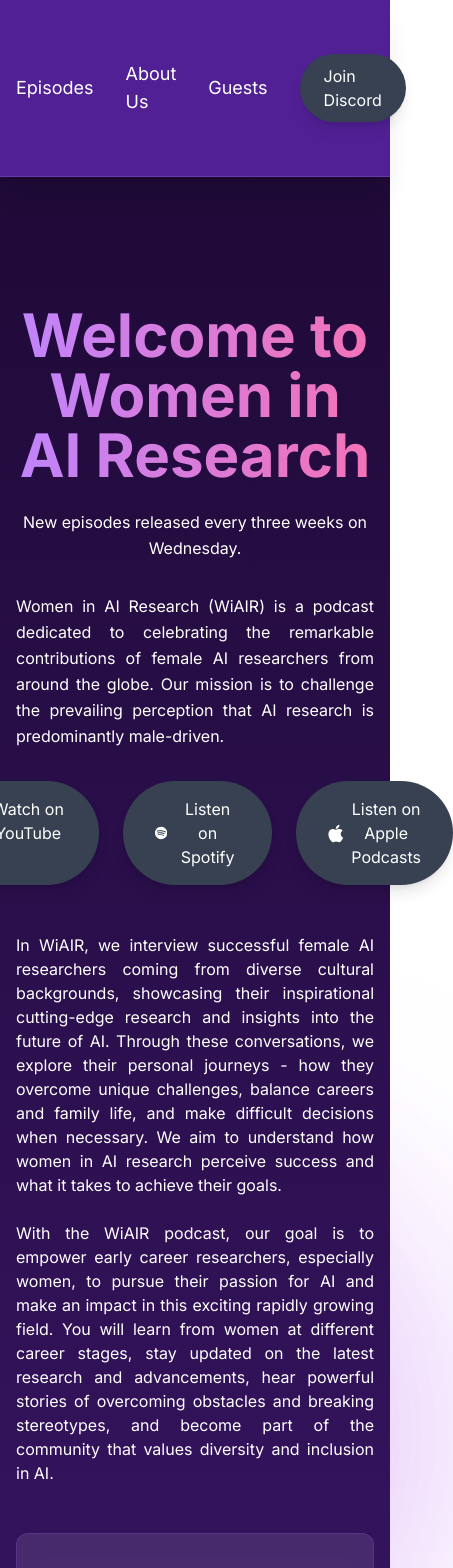
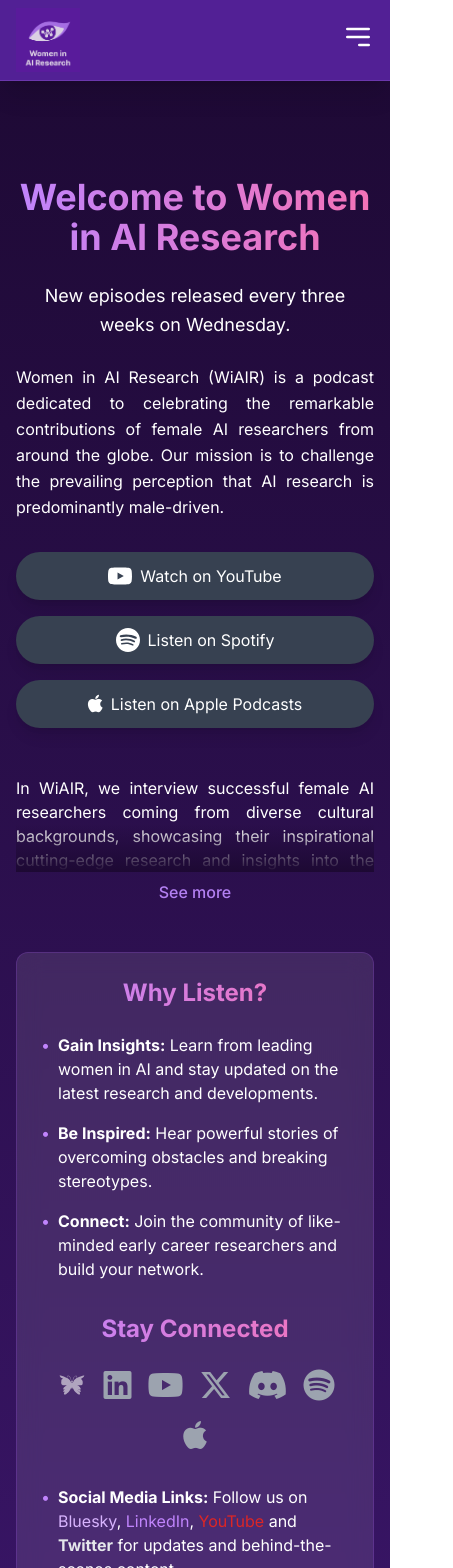
Before and after one commit to women-in-ai-research/women-in-ai-research.github.io, a Next.js app: page / in a window 390 px wide. Shown: the top 1568 px of the page, 453 px wide, since content can reach past the window. Built offline with nearby package versions, Linux system fonts and the light colour scheme; no server answers.

Commit message:
fix styling on mobile

```diff
--- a/app/components/common/Buttons.tsx
+++ b/app/components/common/Buttons.tsx
@@ -5,7 +5,7 @@
   return (
       <a
           href="https://www.youtube.com/@WomeninAIResearch"
-          className="group relative px-8 py-4 bg-gray-700 rounded-full hover:bg-wiair-medium transition-all duration-300 shadow-lg hover:shadow-wiair-medium/25"
+          className="group relative w-full sm:w-auto px-6 sm:px-8 py-3 sm:py-4 bg-gray-700 hover:bg-red-700 rounded-full transition-all duration-300 shadow-lg hover:shadow-red-700/25 flex justify-center"
           target="_blank"
       >
           <span className="flex items-center space-x-2 text-white">
@@ -20,7 +20,7 @@
   return (
       <a
           href="https://open.spotify.com/show/51RJNlZarFTJXXIlz5Qx3M"
-          className="group relative px-8 py-4 bg-gray-700 rounded-full hover:bg-wiair-medium transition-all duration-300 shadow-lg hover:shadow-wiair-medium/25"
+          className="group relative w-full sm:w-auto px-6 sm:px-8 py-3 sm:py-4 bg-gray-700 hover:bg-green-600 rounded-full transition-all duration-300 shadow-lg hover:shadow-green-600/25 flex justify-center"
           target="_blank"
       >
           <span className="flex items-center space-x-2 text-white">
@@ -35,7 +35,7 @@
   return (
       <a
           href="https://podcasts.apple.com/ca/podcast/women-in-ai-research-wiair/id1805993416"
-          className="group relative px-8 py-4 bg-gray-700 rounded-full hover:bg-wiair-medium transition-all duration-300 shadow-lg hover:shadow-wiair-medium/25"
+          className="group relative w-full sm:w-auto px-6 sm:px-8 py-3 sm:py-4 bg-gray-700 hover:bg-pink-600 rounded-full transition-all duration-300 shadow-lg hover:shadow-pink-600/25 flex justify-center"
           target="_blank"
       >
           <span className="flex items-center space-x-2 text-white">
@@ -50,7 +50,8 @@
     return (
       <a
         href="https://anchor.fm/s/1e4a0eac/podcast/rss"
-        className="group relative px-8 py-4 bg-gray-700 rounded-full hover:bg-wiair-medium transition-all duration-300 shadow-lg hover:shadow-wiair-medium/25"
+        className="group relative w-full sm:w-auto px-6 sm:px-8 py-3 sm:py-4 bg-gray-700 hover:bg-orange-600 rounded-full transition-all duration-300 shadow-lg hover:shadow-orange-600/25 flex justify-center"
+        target="_blank"
       >
         <span className="flex items-center space-x-2 text-white">
           <RSSIcon />
--- a/app/components/hero/Hero.tsx
+++ b/app/components/hero/Hero.tsx
@@ -1,19 +1,39 @@
 import { SpotifyButton, YouTubeButton, RSSButton, ApplePodcastsButton} from "@/app/components/common/Buttons";
 import { SocialLinks } from "@/app/components/common/SocialLinks";
+import { useState, useRef, useEffect } from "react";
 
 export function Hero() {
+    const [expanded, setExpanded] = useState(false);
+    const [isTruncated, setIsTruncated] = useState(false);
+    const descriptionRef = useRef<HTMLDivElement>(null);
+
+    useEffect(() => {
+        const checkTruncation = () => {
+            if (descriptionRef.current) {
+                const { scrollHeight, clientHeight } = descriptionRef.current;
+                setIsTruncated(scrollHeight > clientHeight);
+            }
+        };
+
+        checkTruncation();
+        window.addEventListener('resize', checkTruncation);
+
+        return () => {
+            window.removeEventListener('resize', checkTruncation);
+        };
+    }, []);
+
     return (
-        <div className="max-w-7xl mx-auto px-4 sm:px-6 lg:px-8 py-32">
+        <div className="max-w-7xl mx-auto px-4 sm:px-6 lg:px-8 py-24 md:py-32">
             <div className="text-center relative">
                 <div className="absolute inset-0 -z-10">
                     <div className="absolute top-1/2 left-1/2 -translate-x-1/2 -translate-y-1/2 w-[500px] h-[500px] bg-purple-500/30 rounded-full blur-[120px]"></div>
                     <div className="absolute top-1/2 left-1/4 -translate-x-1/2 -translate-y-1/2 w-[400px] h-[400px] bg-pink-500/20 rounded-full blur-[120px]"></div>
                 </div>
-                <h1 className="text-6xl font-bold text-transparent bg-clip-text bg-gradient-to-r from-purple-400 to-pink-400 mb-6">
-
+                <h1 className="text-4xl md:text-6xl font-bold text-transparent bg-clip-text bg-gradient-to-r from-purple-400 to-pink-400 mb-6">
                     Welcome to Women in AI Research
                 </h1>
-                <h4 className="text-1xl text-white mb-8 max-w-4xl mx-auto leading-relaxed">
+                <h4 className="text-lg text-white mb-6 max-w-4xl mx-auto leading-relaxed">
                     New episodes released every three weeks on Wednesday.
                 </h4>
                 <p className="text-md text-white mb-8 max-w-4xl mx-auto leading-relaxed text-justify">
@@ -21,12 +41,13 @@
                     contributions of female AI researchers from around the globe. Our mission is to challenge the
                     prevailing perception that AI research is predominantly male-driven.
                 </p>
-                <div className="flex justify-center space-x-6 mb-12">
+                <div className="flex flex-col sm:flex-row justify-center items-center gap-4 sm:gap-6 mb-12">
                     <YouTubeButton />
                     <SpotifyButton />
                     <ApplePodcastsButton />
                 </div>
                 <div className="text-white text-md max-w-4xl mx-auto mb-12">
+                    <div ref={descriptionRef} className={`relative ${expanded ? '' : 'max-h-24 sm:max-h-none overflow-hidden sm:overflow-visible'}`}>
                         <p className="mb-6 text-justify text-md">
                             In WiAIR, we interview successful female AI researchers coming from diverse cultural
                             backgrounds, showcasing their inspirational cutting-edge research and insights into the future
@@ -35,15 +56,27 @@
                             necessary. We aim to understand how women in AI research perceive success and what it
                             takes to achieve their goals.
                         </p>
-                    <p className="mb-6 text-justify text-md">
+                        <p className={`mb-6 text-justify text-md ${expanded ? '' : 'sm:block hidden'}`}>
                             With the WiAIR podcast, our goal is to empower early career researchers, especially women, to
                             pursue their passion for AI and make an impact in this exciting rapidly growing field. You will
                             learn from women at different career stages, stay updated on the latest research and
                             advancements, hear powerful stories of overcoming obstacles and breaking stereotypes, and
                             become part of the community that values diversity and inclusion in AI.
                         </p>
+                        {!expanded && isTruncated && (
+                            <div className="absolute bottom-0 left-0 right-0 h-12 bg-gradient-to-t from-wiair-darkest to-transparent sm:hidden"></div>
+                        )}
                     </div>
-                <div className="bg-white/10 backdrop-blur-md p-8 rounded-xl border border-purple-500/20 max-w-4xl mx-auto">
+                    {isTruncated && (
+                        <button
+                            onClick={() => setExpanded(!expanded)}
+                            className="text-wiair-light hover:text-wiair-lightest mt-2 transition-colors font-medium sm:hidden"
+                        >
+                            {expanded ? 'See less' : 'See more'}
+                        </button>
+                    )}
+                </div>
+                <div className="bg-white/10 backdrop-blur-md p-6 md:p-8 rounded-xl border border-purple-500/20 max-w-4xl mx-auto">
                     <h2 className="text-2xl font-bold text-transparent bg-clip-text bg-gradient-to-r from-purple-400 to-pink-400 mb-6">
                         Why Listen?
                     </h2>
--- a/app/components/navigation/Navbar.tsx
+++ b/app/components/navigation/Navbar.tsx
@@ -4,10 +4,12 @@
 import Logo from '@/public/images/logo.png'; // Make sure to add your logo image
 import { usePathname } from 'next/navigation';
 import Link from 'next/link';
+import { useState } from 'react';
 
 export function Navbar() {
   const pathname = usePathname();
   const isHomePage = pathname === '/';
+  const [mobileMenuOpen, setMobileMenuOpen] = useState(false);
 
   return (
     <nav className="backdrop-blur-xl bg-wiair-dark sticky top-0 z-50 shadow-xl border-b border-wiair-medium/30">
@@ -18,14 +20,46 @@
               <img
                 src={Logo.src}
                 alt="Women in AI Research"
-                className="h-40 w-auto opacity-100 my-auto"
+                className="h-16 sm:h-24 md:h-32 lg:h-40 w-auto opacity-100 my-auto" // Responsive height
               />
             </Link>
           </div>
-          <div className="flex items-center space-x-8">
+
+          {/* Mobile menu button */}
+          <div className="md:hidden">
+            <button
+              type="button"
+              className="text-white hover:text-wiair-light"
+              onClick={() => setMobileMenuOpen(!mobileMenuOpen)}
+              aria-label="Toggle menu"
+            >
+              {mobileMenuOpen ? (
+                <svg xmlns="http://www.w3.org/2000/svg" className="h-8 w-8" fill="none" viewBox="0 0 24 24" stroke="currentColor">
+                  <path strokeLinecap="round" strokeLinejoin="round" strokeWidth={2} d="M6 18L18 6M6 6l12 12" />
+                </svg>
+              ) : (
+                <svg xmlns="http://www.w3.org/2000/svg" className="h-8 w-8" fill="none" viewBox="0 0 24 24" stroke="currentColor">
+                  <path strokeLinecap="round" strokeLinejoin="round" strokeWidth={2} d="M4 6h16M4 12h16m-7 6h7" />
+                </svg>
+              )}
+            </button>
+          </div>
+
+          {/* Desktop navigation links */}
+          <div className="hidden md:flex items-center space-x-8">
+            <Link
+              href="/"
+              className={`text-white hover:text-wiair-light transition-colors duration-300 text-lg ${
+                isHomePage ? 'font-bold text-wiair-light' : ''
+              }`}
+            >
+              Home
+            </Link>
             <Link
               href="/episodes"
-              className="text-white hover:text-wiair-light transition-colors duration-300 text-lg"
+              className={`text-white hover:text-wiair-light transition-colors duration-300 text-lg ${
+                pathname === '/episodes' ? 'font-bold text-wiair-light' : ''
+              }`}
             >
               Episodes
             </Link>
@@ -48,7 +82,9 @@
 
             <Link
               href="/guests"
-              className="text-white hover:text-wiair-light transition-colors duration-300 text-lg"
+              className={`text-white hover:text-wiair-light transition-colors duration-300 text-lg ${
+                pathname === '/guests' ? 'font-bold text-wiair-light' : ''
+              }`}
             >
               Guests
             </Link>
@@ -63,6 +99,70 @@
             </a>
           </div>
         </div>
+
+        {/* Mobile navigation menu */}
+        {mobileMenuOpen && (
+          <div className="md:hidden py-4 space-y-4 animate-fadeIn">
+            <Link
+              href="/"
+              className={`block text-center text-white hover:text-wiair-light transition-colors duration-300 text-lg ${
+                isHomePage ? 'font-bold text-wiair-light' : ''
+              }`}
+              onClick={() => setMobileMenuOpen(false)}
+            >
+              Home
+            </Link>
+            <Link
+              href="/episodes"
+              className={`block text-center text-white hover:text-wiair-light transition-colors duration-300 text-lg ${
+                pathname === '/episodes' ? 'font-bold text-wiair-light' : ''
+              }`}
+              onClick={() => setMobileMenuOpen(false)}
+            >
+              Episodes
+            </Link>
+
+            {isHomePage ? (
+              <a
+                href="#about"
+                className="block text-center text-white hover:text-wiair-light transition-colors duration-300 text-lg"
+                onClick={() => setMobileMenuOpen(false)}
+              >
+                About Us
+              </a>
+            ) : (
+              <Link
+                href="/#about"
+                className="block text-center text-white hover:text-wiair-light transition-colors duration-300 text-lg"
+                onClick={() => setMobileMenuOpen(false)}
+              >
+                About Us
+              </Link>
+            )}
+
+            <Link
+              href="/guests"
+              className={`block text-center text-white hover:text-wiair-light transition-colors duration-300 text-lg ${
+                pathname === '/guests' ? 'font-bold text-wiair-light' : ''
+              }`}
+              onClick={() => setMobileMenuOpen(false)}
+            >
+              Guests
+            </Link>
+
+            <div className="text-center">
+              <a
+                href="https://discord.gg/267DPacHT5"
+                className="inline-block bg-gray-700 text-white px-6 py-2.5 rounded-full hover:bg-wiair-medium transition-all duration-300 shadow-lg hover:shadow-wiair-medium/25"
+                target="_blank"
+                rel="noopener noreferrer"
+                onClick={() => setMobileMenuOpen(false)}
+              >
+                Join Discord
+              </a>
+            </div>
+          </div>
+        )}
       </div>
     </nav>
   );
--- a/app/globals.css
+++ b/app/globals.css
@@ -53,6 +53,16 @@
   }
   body {
     @apply bg-background text-foreground;
+    overflow-x: hidden; /* Prevent horizontal scrolling */
+    width: 100%;
+    min-height: 100vh;
+    position: relative;
+  }
+
+  html {
+    overflow-x: hidden; /* Prevent horizontal scrolling */
+    width: 100vw;
+    max-width: 100%;
   }
 }
 
--- a/tailwind.config.ts
+++ b/tailwind.config.ts
@@ -18,6 +18,15 @@
   			md: 'calc(var(--radius) - 2px)',
   			sm: 'calc(var(--radius) - 4px)'
   		},
+      keyframes: {
+        fadeIn: {
+          '0%': { opacity: '0' },
+          '100%': { opacity: '1' },
+        },
+      },
+      animation: {
+        fadeIn: 'fadeIn 0.3s ease-in-out',
+      },
       colors: {
 			// Custom color palette
 			wiair: {
```
Also changed, not shown: app/components/about/AboutSection.tsx (+24 -10 lines). Lines whose indentation alone changed are shown as unchanged.
